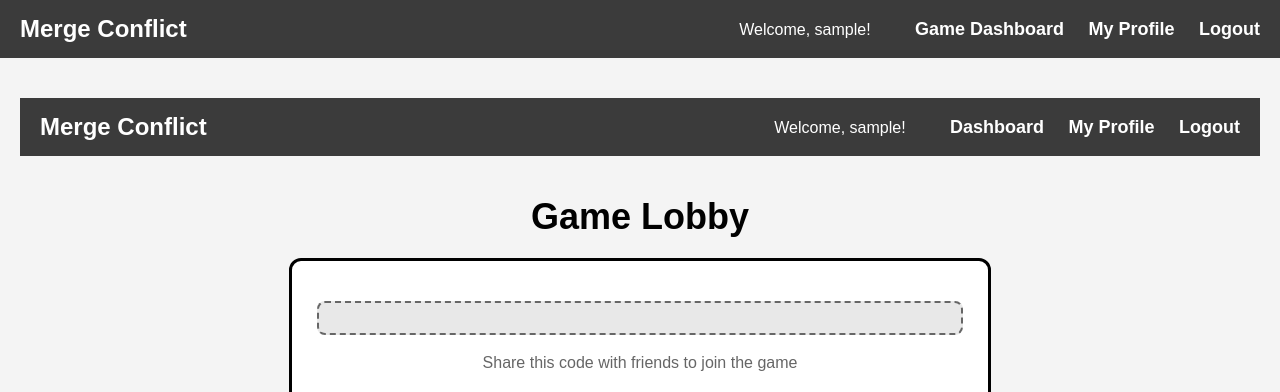
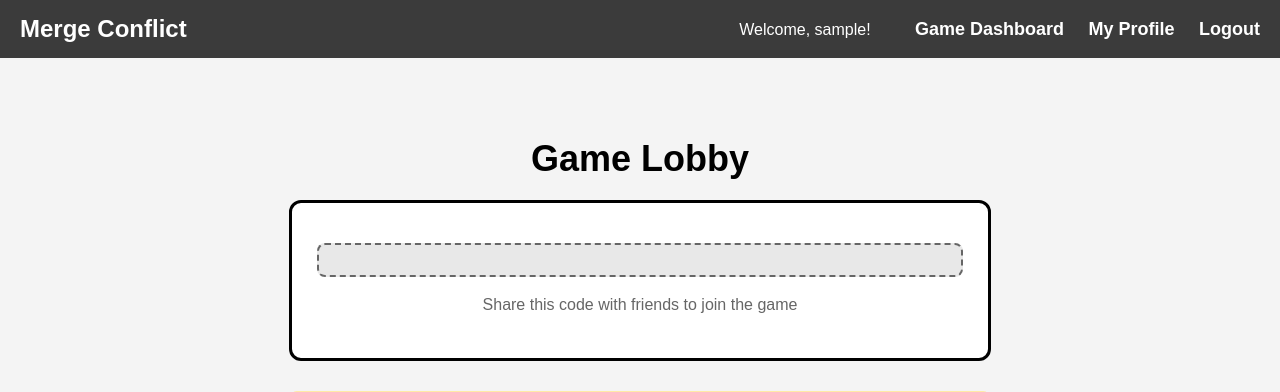
Before and after one commit to tlawler1986/MergeConflict, a Django app: template main_app/templates/game-lobby.html in a window 1280 px wide. Shown: the top 392 px of the page. Run offline with Django 5.2, Linux system fonts and the light colour scheme; the template is opened without the code that fills it, so the values that code supplies are empty; the visitor is signed in with stand-in values (Sample User, id 1).

Commit message:
removed duplicate nav bar from udpated game-lobby.html template

```diff
--- a/main_app/templates/game-lobby.html
+++ b/main_app/templates/game-lobby.html
@@ -254,18 +254,7 @@
 {% endblock %}
 
 {% block content %}
-<!-- Header -->
-<div class="header-bar">
-    <a href="{% url 'home' %}" class="logo" style="text-decoration: none; color: white;">Merge Conflict</a>
-    <div>
-        <span style="margin-right: 20px;">Welcome, {{ user.username }}!</span>
-        <a href="{% url 'dashboard' %}" class="header-link">Dashboard</a>
-        <a href="{% url 'edit_profile' %}" class="header-link">My Profile</a>
-        <a href="{% url 'account_logout' %}" class="header-link">Logout</a>
-    </div>
-</div>
-
-    <!-- Lobby Content -->
+<!-- Lobby Content -->
     <div class="lobby-container">
         <h1>Game Lobby</h1>
 
```
